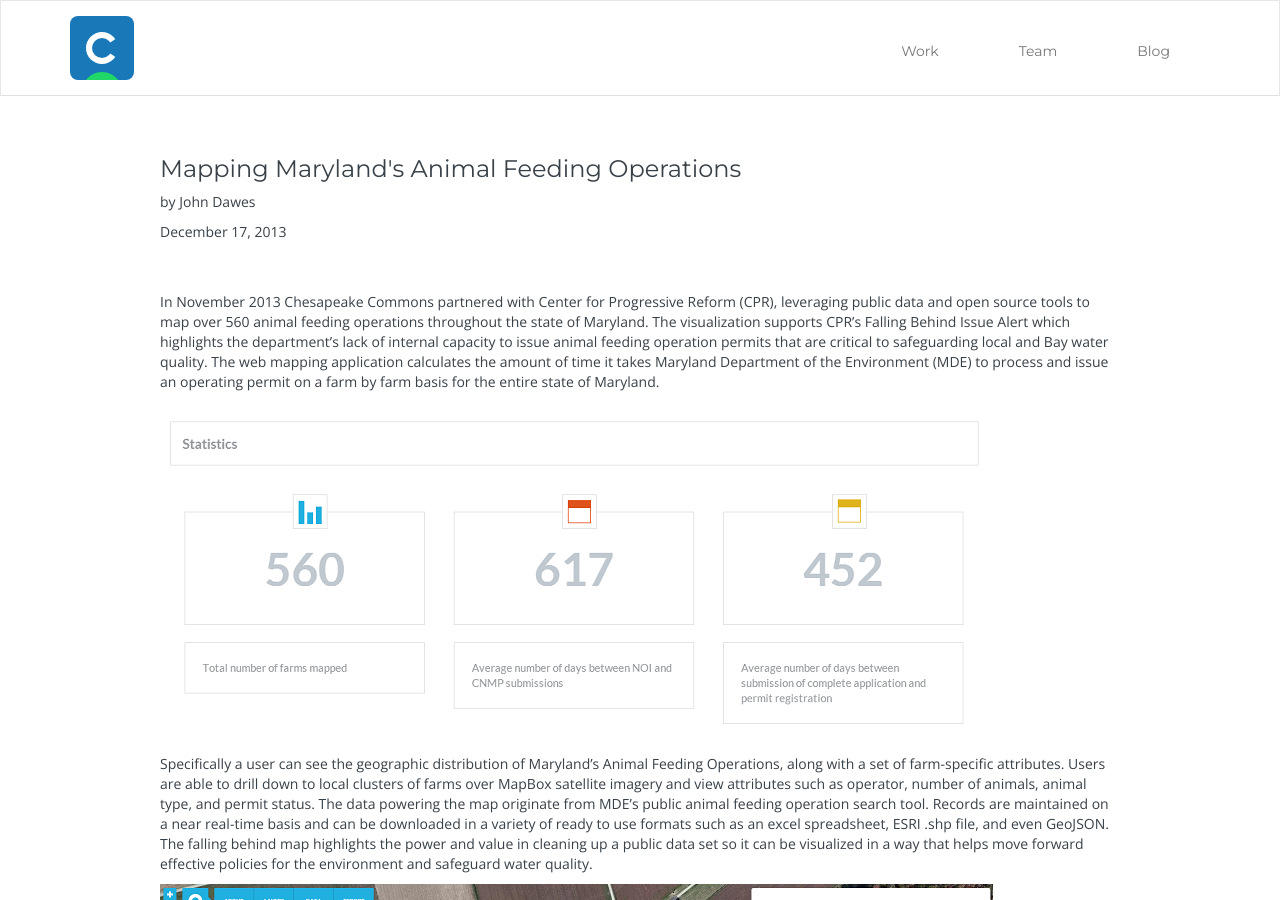
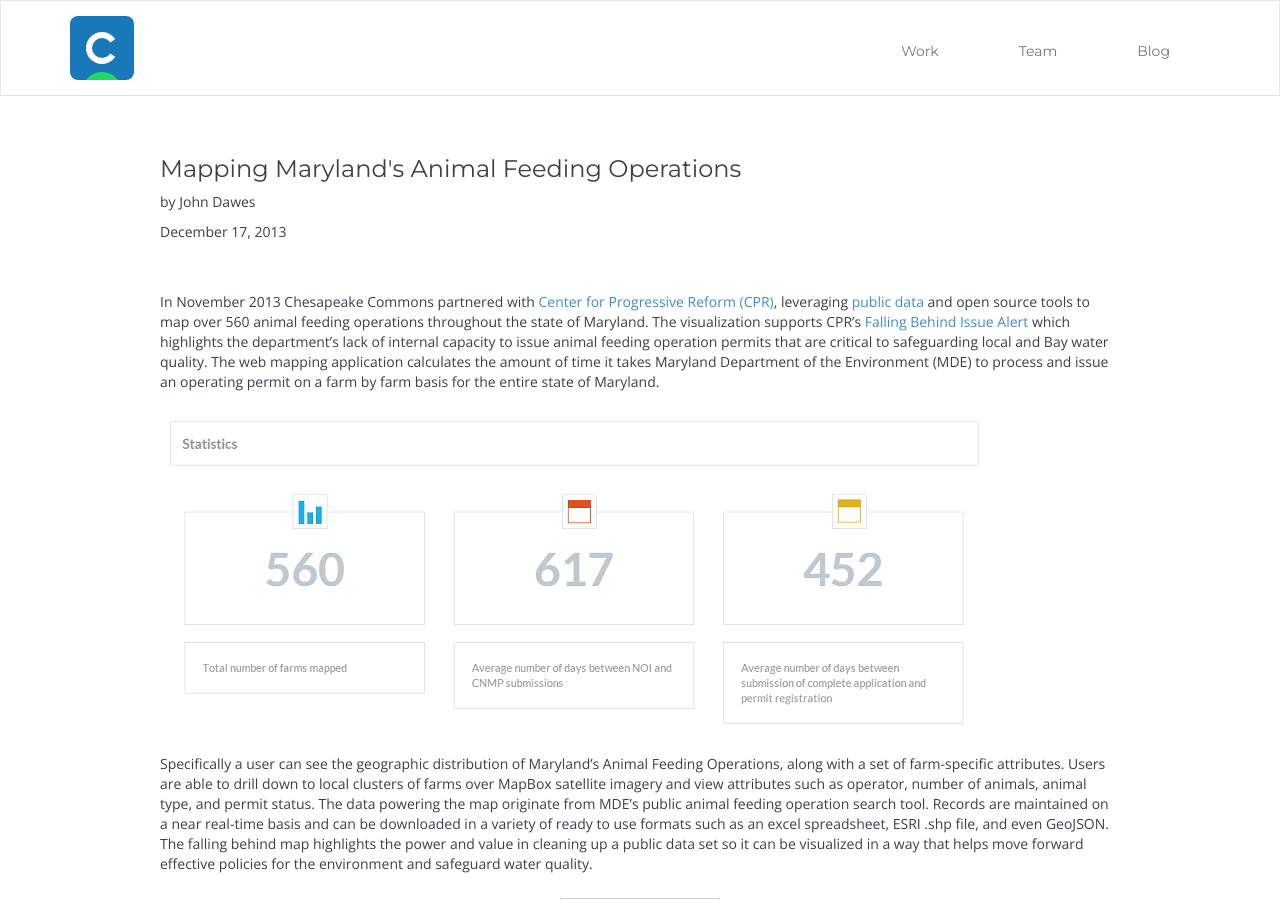
Before and after one commit to brendandm/brendandm.github.io, a Jekyll site: the page built from _posts/2013-12-17-afo-mde.md, in a window 1280 px wide and 900 px high. Built offline with Jekyll 4.4.1, drawn with Linux system fonts in a browser that asks for light colours; nearby versions of some CDN libraries; Markdown is read by kramdown in place of the engine named in the settings; some of the changed lines change nothing that is shown.

Commit message:
Updated 2013-12-17-afo-mde.md

```diff
--- a/_posts/2013-12-17-afo-mde.md
+++ b/_posts/2013-12-17-afo-mde.md
@@ -11,10 +11,8 @@ categories: project
 published: true
 ---
 
-In November 2013 Chesapeake Commons partnered with Center for Progressive Reform (CPR), leveraging public data and open source tools to map over 560 animal feeding operations throughout the state of Maryland.  The visualization supports CPR’s Falling Behind Issue Alert which highlights the department’s lack of internal capacity to issue animal feeding operation permits that are critical to safeguarding local and Bay water quality. The web mapping application calculates the amount of time it takes Maryland Department of the Environment (MDE) to process and issue an operating permit on a farm by farm basis for the entire state of Maryland.
+In November 2013 Chesapeake Commons partnered with [Center for Progressive Reform (CPR)](http://www.progressivereform.org/), leveraging [public data](http://www.mde.state.md.us/programs/Land/RecyclingandOperationsprogram/AFO/Pages/CAFO.aspx) and open source tools to map over 560 animal feeding operations throughout the state of Maryland.  The visualization supports CPR’s [Falling Behind Issue Alert](http://www.progressivereform.org/MD_CAFO_Permitting_1310.cfm) which highlights the department’s lack of internal capacity to issue animal feeding operation permits that are critical to safeguarding local and Bay water quality. The web mapping application calculates the amount of time it takes Maryland Department of the Environment (MDE) to process and issue an operating permit on a farm by farm basis for the entire state of Maryland.
 
 ![](/assets/afostats.png)
 
 Specifically a user can see the geographic distribution of Maryland's Animal Feeding Operations, along with a set of farm-specific attributes.  Users are able to drill down to local clusters of farms over MapBox satellite imagery and view attributes such as operator, number of animals, animal type, and permit status.  The data powering the map originate from MDE’s public animal feeding operation search tool.  Records are maintained on a near real-time basis and can be downloaded in a variety of ready to use formats such as an excel spreadsheet, ESRI .shp file, and even GeoJSON.  The falling behind map highlights the power and value in cleaning up a public data set so it can be visualized in a way that helps move forward effective policies for the environment and safeguard water quality.
-
-![](/assets/afotrac.png)
```
